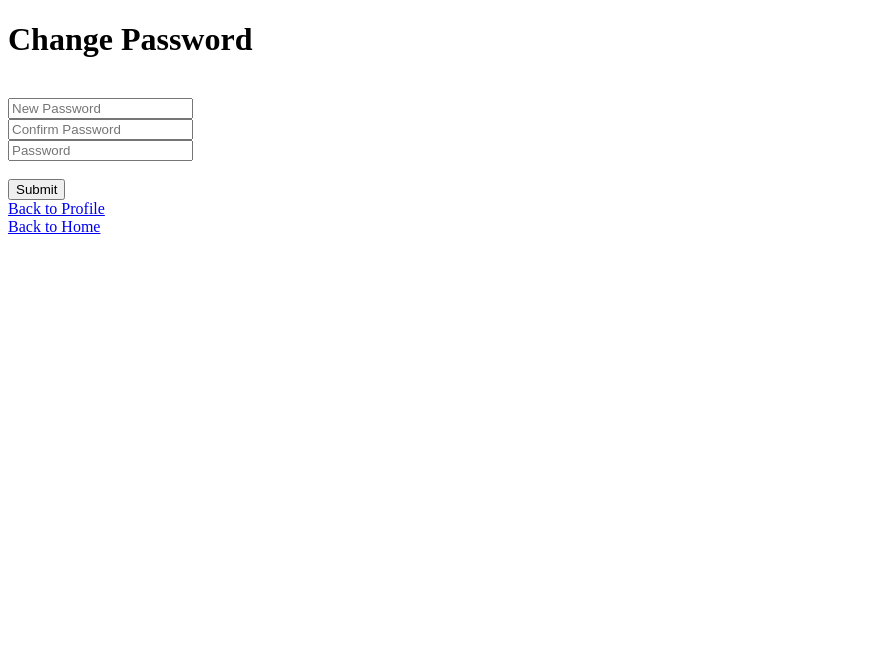
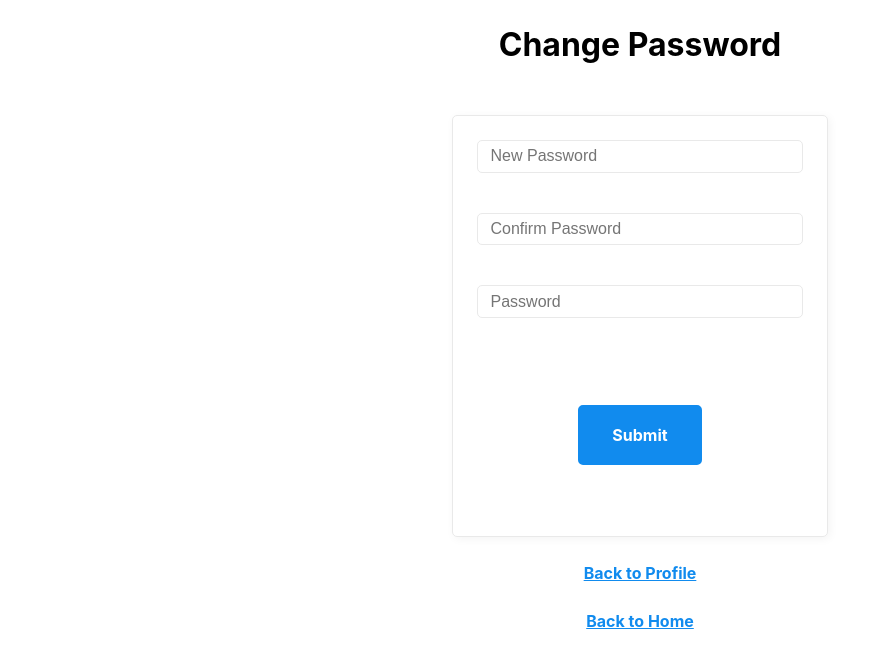
Before and after one commit to harsh-loomba/tpc_miniproj, a PHP site: page /tpc_miniproj/change_password.php in a window 1280 px wide. Shown: the top 668 px of the page, without its empty margins (0-883 px from the left). Run offline with PHP 8.4, Linux system fonts and the light colour scheme; a user stored in the database is signed in.

Commit message:
CSS Updates - Tejas

```diff
--- a/tpc_miniproj/change_password.php
+++ b/tpc_miniproj/change_password.php
@@ -209,6 +209,32 @@ if (isset($_SESSION['log_msg'])) {
             }
         }
     </script>
+
+    <style>
+        h1 {
+            text-align: center;
+        }
+
+        .form-center {
+            display: flex;
+            justify-content: center;
+        }
+
+        .center {
+            display: flex;
+            justify-content: center;
+            align-items: center;
+            height: 100px;
+            border: 3px solid #fff;
+            ;
+        }
+
+        .container {
+            width: 100%;
+            text-align: center;
+        }
+    </style>
+    <link rel="stylesheet" type="text/css" href="mvp.css" />
 </head>
 
 <body>
@@ -216,39 +242,51 @@ if (isset($_SESSION['log_msg'])) {
     <h1>Change Password</h1>
 
     <!-- Printing log message -->
+    <div class="container">
     <span style="color:red;"><?= $log ?></span><br>
+    </div>
 
+    <div class="form-center">
     <form method="post" name="Edit Phone">
-        <input placeholder="New Password" type="password" id="new_pass" name="new_pass" pattern=".{8,100}" title="Passwords should be 8 - 100 characters." onkeyup='check();' required />
+        <input placeholder="New Password" type="password" id="new_pass" name="new_pass" pattern=".{8,100}" title="Passwords should be 8 - 100 characters." onkeyup='check();' required size="30"/>
         <br>
 
-        <input placeholder="Confirm Password" type="password" id="confirm_pass" name="confirm_pass" onkeyup='check();' required />
+        <input placeholder="Confirm Password" type="password" id="confirm_pass" name="confirm_pass" onkeyup='check();' required size="30"/>
         <br>
 
-        <input placeholder="Password" type="password" id="password" name="password" pattern=".{8,100}" title="Passwords should be 8 - 100 characters." required />
+        <input placeholder="Password" type="password" id="password" name="password" pattern=".{8,100}" title="Passwords should be 8 - 100 characters." required size="30"/>
         <br>
 
+        <div class="container">
         <span id='message'></span>
+        </div>
         <br>
 
+        <div class="center">
         <button type="submit">Submit</button>
+        </div>
         <br>
     </form>
+    </div>
 
+    <br>
+
+    <div class="container">
     <?php
     if (isset($_SESSION['utype'])) {
         if ($_SESSION['utype'] == "alumnus") {
-            echo "<a href='http://localhost/tpc_miniproj/profile_stud.php/'>Back to Profile</a><br>";
+            echo "<a href='http://localhost/tpc_miniproj/profile_stud.php'>Back to Profile</a><br><br>";
             echo "<a href='http://localhost/tpc_miniproj/alumni/index.php'>Back to Home</a>";
         } else if ($_SESSION['utype'] == 'student') {
-            echo "<a href='http://localhost/tpc_miniproj/profile_stud.php/'>Back to Profile</a><br>";
+            echo "<a href='http://localhost/tpc_miniproj/profile_stud.php'>Back to Profile</a><br><br>";
             echo "<a href='http://localhost/tpc_miniproj/student/index.php'>Back to Home</a>";
         } else if ($_SESSION['utype'] == 'company') {
-            echo "<a href='http://localhost/tpc_miniproj/company/profile_com.php/'>Back to Profile</a><br>";
+            echo "<a href='http://localhost/tpc_miniproj/company/profile_com.php'>Back to Profile</a><br><br>";
             echo "<a href='http://localhost/tpc_miniproj/company/index.php'>Back to Home</a>";
         }
     }
     ?>
+    </div>
 </body>
 
 </html>
--- a/tpc_miniproj/company/profile_com.php
+++ b/tpc_miniproj/company/profile_com.php
@@ -162,7 +162,7 @@ if (isset($_SESSION['log_msg'])) {
     <br>
 
     <div class="container">
-    <a href='http://localhost/tpc_miniproj/change_password.php/'>Change Password</a>
+    <a href='http://localhost/tpc_miniproj/change_password.php'>Change Password</a>
     </div>
     <br>
 
--- a/tpc_miniproj/profile_stud.php
+++ b/tpc_miniproj/profile_stud.php
@@ -183,7 +183,7 @@ if (isset($_SESSION['log_msg'])) {
     <br>
 
     <div class="container">
-    <a href='http://localhost/tpc_miniproj/change_password.php/'>Change Password</a>
+    <a href='http://localhost/tpc_miniproj/change_password.php'>Change Password</a>
     </div>
     <br>
 
```
